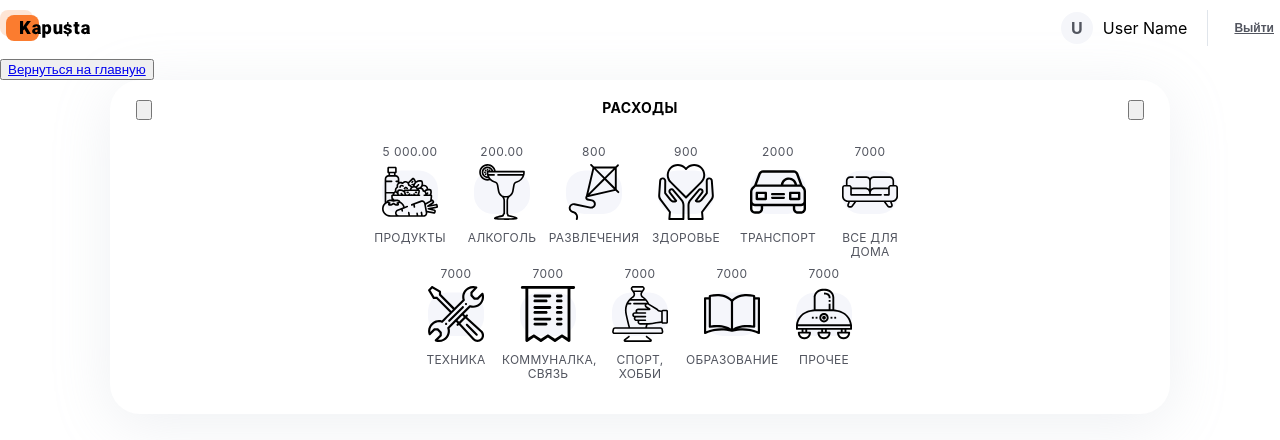
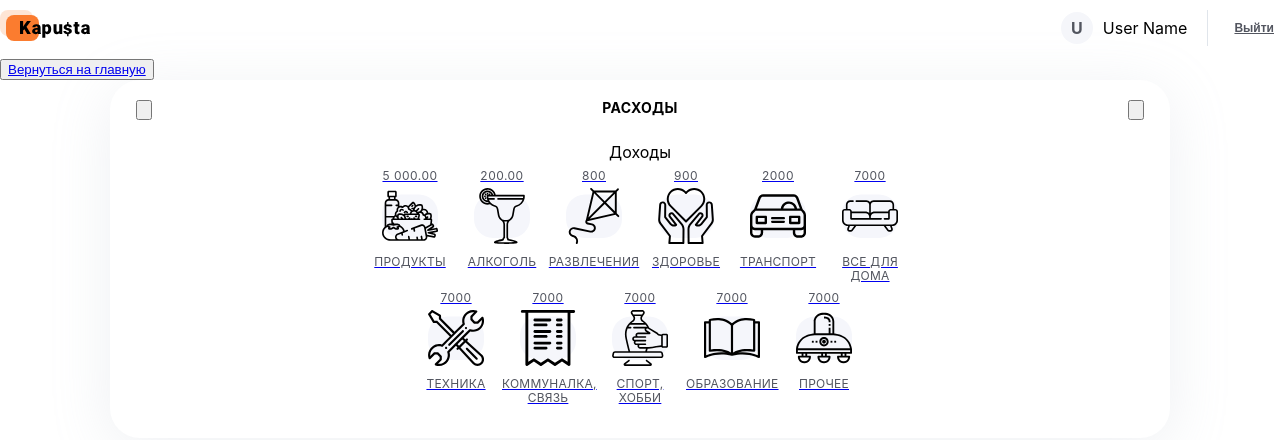
Before and after one commit to NikOroferov/team8_react_project, a React (Create React App) app: page /reports in a window 1280 px wide. Shown: the top 440 px of the page. Built offline with nearby package versions, Linux system fonts and the light colour scheme.

Commit message:
Update CostsReport.js
Добавлен вложенный раутинг

```diff
--- a/src/components/CostsReport/CostsReport.js
+++ b/src/components/CostsReport/CostsReport.js
@@ -1,17 +1,21 @@
+import { Link, Route, Routes } from 'react-router-dom';
 import styles from './CostsReport.module.css';
 import Icons from '../../img/svg/sprite.svg';
+import Temporary from '../TemporaryComponent/temporary';
 
 function CostsReport() {
   const expCategories = [
     {
       id: '1',
       title: 'Продукты',
+      name: 'products',
       icon: '#icon-products',
       sum: '5 000.00',
     },
     {
       id: '2',
       title: 'Алкоголь',
+      name: 'alcohol',
       icon: '#icon-cocktail',
       sum: '200.00',
     },
@@ -72,18 +76,31 @@ function CostsReport() {
   ]; // Временная константа для тестирования
 
   return (
+    <>
+      <section className={styles.sections}>
+        <p className={styles.section_title}>Доходы</p>
+        <div className={styles.container}>
           <ul className={styles.list}>
             {expCategories.map(cat => (
               <li key={cat.id} className={styles.item}>
+                <Link to={`/reports/${cat.name}`}>
                   <div className={styles.sum}>{cat.sum}</div>
                   <svg width="56" height="56">
                     <use xlinkHref={`${Icons}#icon-oval-expenditure`}></use>
                     <use xlinkHref={`${Icons}${cat.icon}`}></use>
                   </svg>
                   <div className={styles.category_title}>{cat.title}</div>
+                </Link>
               </li>
             ))}
           </ul>
+        </div>
+      </section>
+
+      <Routes>
+        <Route path=":category" element={<Temporary />} />
+      </Routes>
+    </>
   );
 }
 
```
Lines whose indentation alone changed are shown as unchanged.
